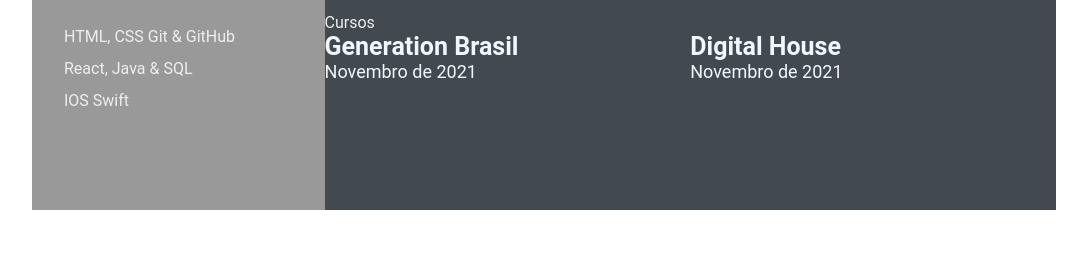
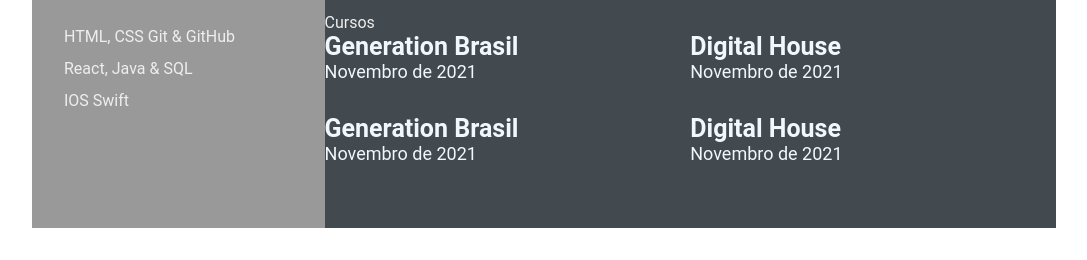
Before and after one commit to mays2pearl/devweekgit.github.io, a plain HTML site: page index.html in a window 1280 px wide. Shown: the part 622-882 px from the top of the page, without its empty margins (96-1183 px from the left). Drawn offline with Linux system fonts and the light colour scheme.

Commit message:
criando layout de cursos - aula 06

```diff
--- a/index.html
+++ b/index.html
@@ -104,6 +104,18 @@
                             <p class="awards-company-name">Digital House</p>
                             <p class="awards-time-period">Novembro de 2021</p>
                         </div>
+
+                    </div>
+                    <div class="awards-contents">
+                        <div class="awards-left">
+                        <p class="awards-company-name">Generation Brasil</p>
+                        <p class="awards-time-period">Novembro de 2021</p>
+                        </div>
+                        <div class="awards-right">
+                            <p class="awards-company-name">Digital House</p>
+                            <p class="awards-time-period">Novembro de 2021</p>
+                        </div>
+
                     </div>
                 </section>
              </section>
```
